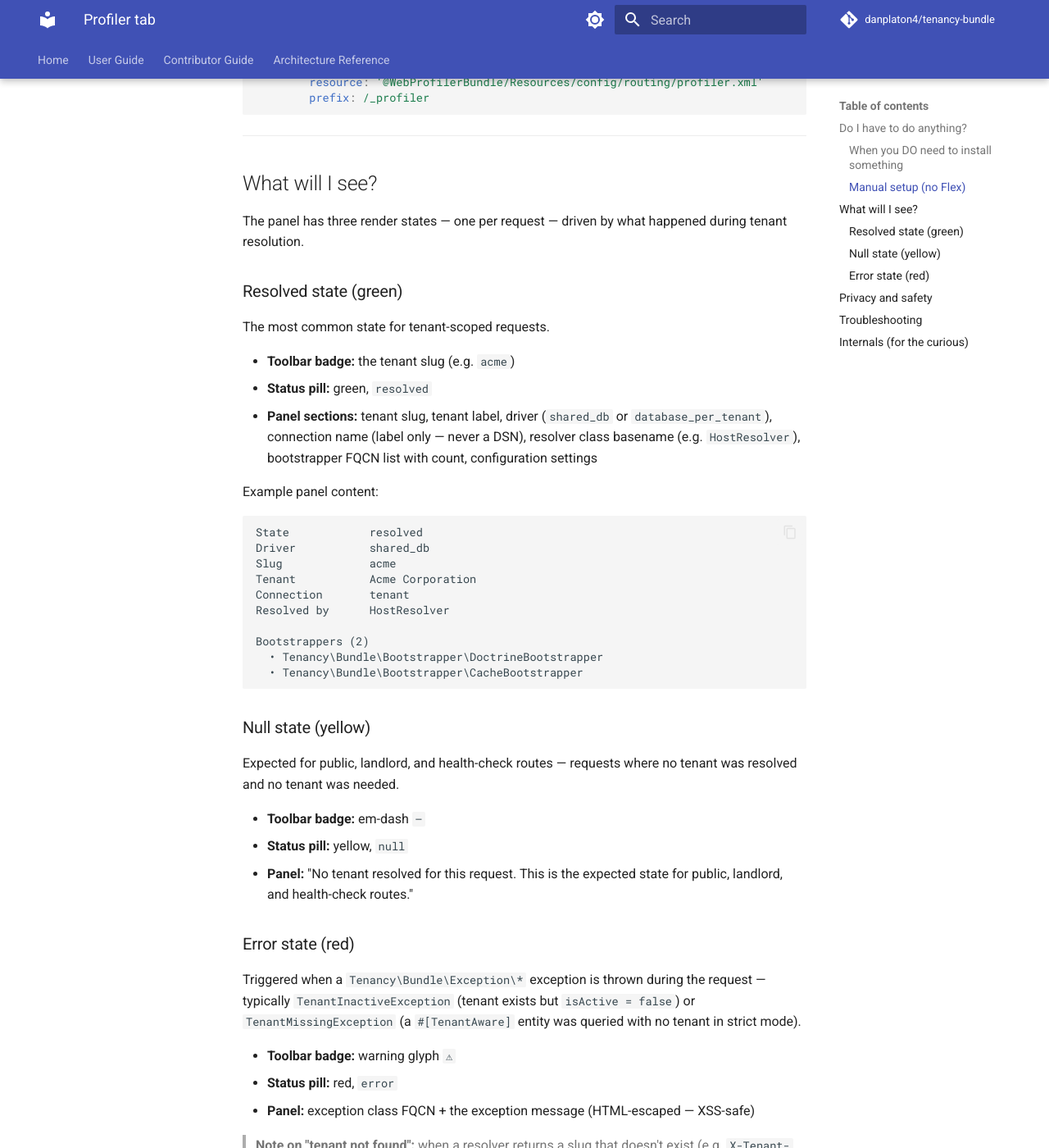
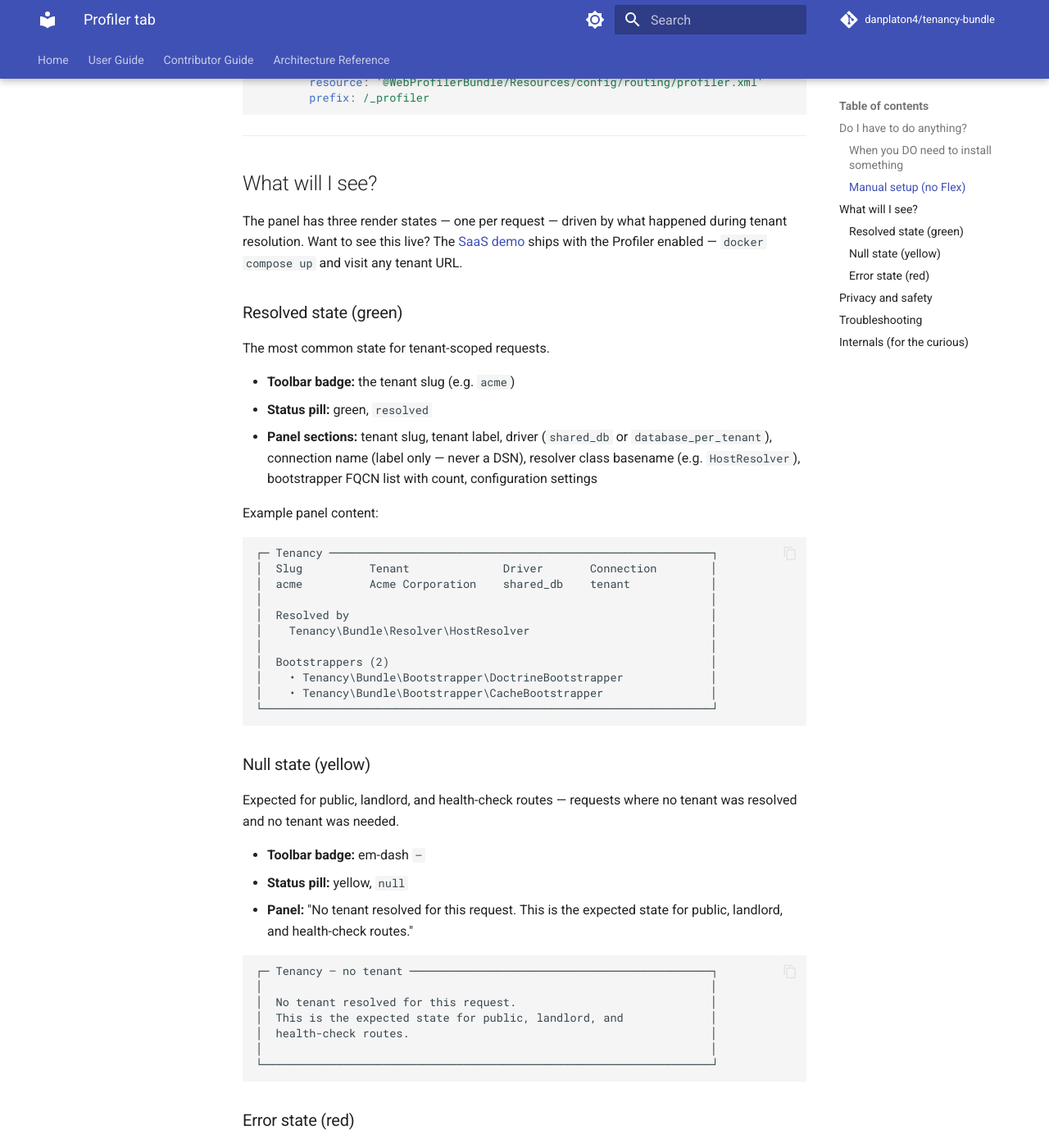
Before and after one commit to danplaton4/tenancy-bundle, an MkDocs documentation site: the page built from docs/user-guide/profiler-tab.md, in a window 1280 px wide and 1400 px high, scrolled down 1569 px. Shown: the whole window at 82% size. Built offline with MkDocs 1.6.1 and Material for MkDocs 9.7.7, drawn with Linux system fonts in a browser that asks for light colours; comment, search, counter and statistics services are not loaded; some of the changed text lies outside the part shown.

Commit message:
docs(22-03): add 3-state ASCII renders to profiler-tab.md (D-01/D-02)
- Replace minimal example block with ASCII render of resolved-state panel:
  Slug/Tenant/Driver/Connection grid + Resolved by FQCN + Bootstrappers list.
  Field labels mirror src/Resources/views/Collector/tenant.html.twig L70-150
  verbatim — no drift between docs and Twig template.
- Add ASCII render for null-state panel (the two fixed prose lines from
  tenant.html.twig L158-162).
- Add ASCII render for error-state panel (Resolution error heading +
  TenantInactiveException + realistic message).
- Add "see it live in the demo" link to ../../examples/saas/README.md.
- bundles.php references at L22/L35/L125/L135 (optional web-profiler-bundle
  install path) preserved — Plan 22-06's docs-lint whitelist (Approach A)
  protects the H2 sections that contain them.

````diff
--- a/docs/user-guide/profiler-tab.md
+++ b/docs/user-guide/profiler-tab.md
@@ -64,7 +64,7 @@ when@dev:
 
 ## What will I see?
 
-The panel has three render states — one per request — driven by what happened during tenant resolution.
+The panel has three render states — one per request — driven by what happened during tenant resolution. Want to see this live? The [SaaS demo](../../examples/saas/README.md) ships with the Profiler enabled — `docker compose up` and visit any tenant URL.
 
 ### Resolved state (green)
 
@@ -76,17 +76,18 @@ The most common state for tenant-scoped requests.
 
 Example panel content:
 
-```
-State            resolved
-Driver           shared_db
-Slug             acme
-Tenant           Acme Corporation
-Connection       tenant
-Resolved by      HostResolver
-
-Bootstrappers (2)
-  • Tenancy\Bundle\Bootstrapper\DoctrineBootstrapper
-  • Tenancy\Bundle\Bootstrapper\CacheBootstrapper
+```text
+┌─ Tenancy ─────────────────────────────────────────────────────────┐
+│  Slug          Tenant              Driver       Connection        │
+│  acme          Acme Corporation    shared_db    tenant            │
+│                                                                   │
+│  Resolved by                                                      │
+│    Tenancy\Bundle\Resolver\HostResolver                           │
+│                                                                   │
+│  Bootstrappers (2)                                                │
+│    • Tenancy\Bundle\Bootstrapper\DoctrineBootstrapper             │
+│    • Tenancy\Bundle\Bootstrapper\CacheBootstrapper                │
+└───────────────────────────────────────────────────────────────────┘
 ```
 
 ### Null state (yellow)
@@ -97,6 +98,16 @@ Expected for public, landlord, and health-check routes — requests where no ten
 - **Status pill:** yellow, `null`
 - **Panel:** "No tenant resolved for this request. This is the expected state for public, landlord, and health-check routes."
 
+```text
+┌─ Tenancy — no tenant ─────────────────────────────────────────────┐
+│                                                                   │
+│  No tenant resolved for this request.                             │
+│  This is the expected state for public, landlord, and             │
+│  health-check routes.                                             │
+│                                                                   │
+└───────────────────────────────────────────────────────────────────┘
+```
+
 ### Error state (red)
 
 Triggered when a `Tenancy\Bundle\Exception\*` exception is thrown during the request — typically `TenantInactiveException` (tenant exists but `isActive = false`) or `TenantMissingException` (a `#[TenantAware]` entity was queried with no tenant in strict mode).
@@ -104,6 +115,18 @@ Triggered when a `Tenancy\Bundle\Exception\*` exception is thrown during the req
 - **Toolbar badge:** warning glyph `⚠`
 - **Status pill:** red, `error`
 - **Panel:** exception class FQCN + the exception message (HTML-escaped — XSS-safe)
+
+```text
+┌─ Tenancy ─────────────────────────────────────────────────────────┐
+│                                                                   │
+│  Resolution error                                                 │
+│                                                                   │
+│    Tenancy\Bundle\Exception\TenantInactiveException               │
+│                                                                   │
+│    Tenant "acme" is inactive.                                     │
+│                                                                   │
+└───────────────────────────────────────────────────────────────────┘
+```
 
 > **Note on "tenant not found":** when a resolver returns a slug that doesn't exist (e.g. `X-Tenant-ID: ghost`), the bundle's resolvers **catch and swallow** the `TenantNotFoundException` internally and the request proceeds as the null state. This is a Phase 02-02 design decision so that mistyped headers don't 500 the request before your application can decide how to respond. The error state is specifically for tenancy exceptions that escape resolution and reach `kernel.exception` — like inactive tenants or strict-mode filter violations.
 
````
